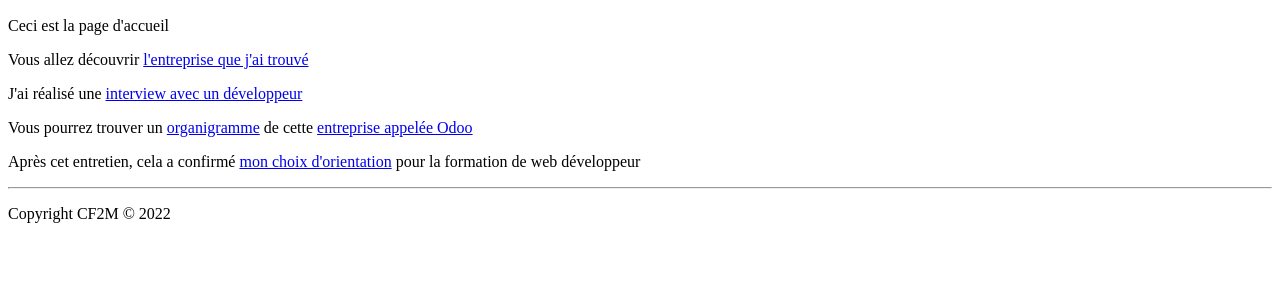
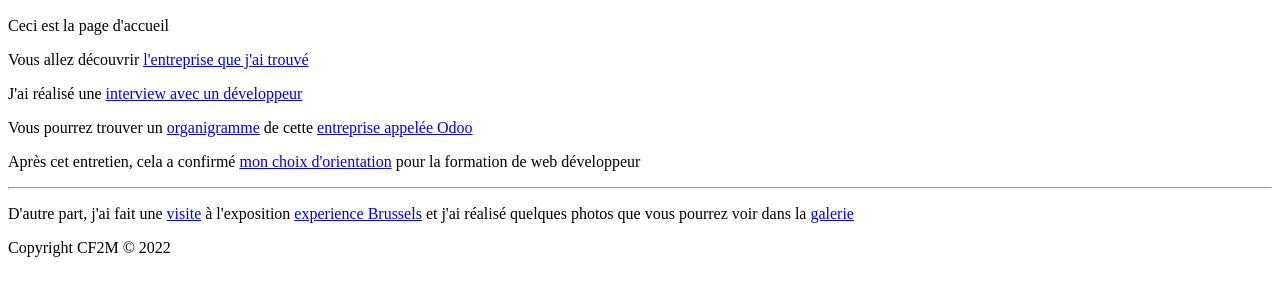
Before and after one commit to WebDevCF2m2023/siteprefo-exemple-2023-2, a plain HTML site: page index.html in a window 1280 px wide. Shown: the part 110-406 px from the top of the page. Drawn offline with Linux system fonts and the light colour scheme.

Commit message:
ajout liens vers expo

```diff
--- a/index.html
+++ b/index.html
@@ -22,6 +22,7 @@
 			<p>Vous pourrez trouver un <a href="entreprise/organigramme.html">organigramme</a> de cette <a href="https://www.odoo.com/fr_FR/page/about-us" target="_blank">entreprise appelée Odoo</a></p>
 			<p>Après cet entretien, cela a confirmé <a href="entreprise/conclusion.html">mon choix d'orientation</a> pour la formation de web développeur</p>
 			<hr>
+			<p>D'autre part, j'ai fait une <a href="exposition/visite.html">visite</a> à l'exposition <a href="https://www.brusselsmuseums.be/fr/musees/experience-brussels" target="_blank">experience Brussels</a> et j'ai réalisé quelques photos que vous pourrez voir dans la <a href="exposition/galerie.html">galerie</a></p>
 		</main>
 		<!-- PIED DE PAGE -->
 		<footer>
```
